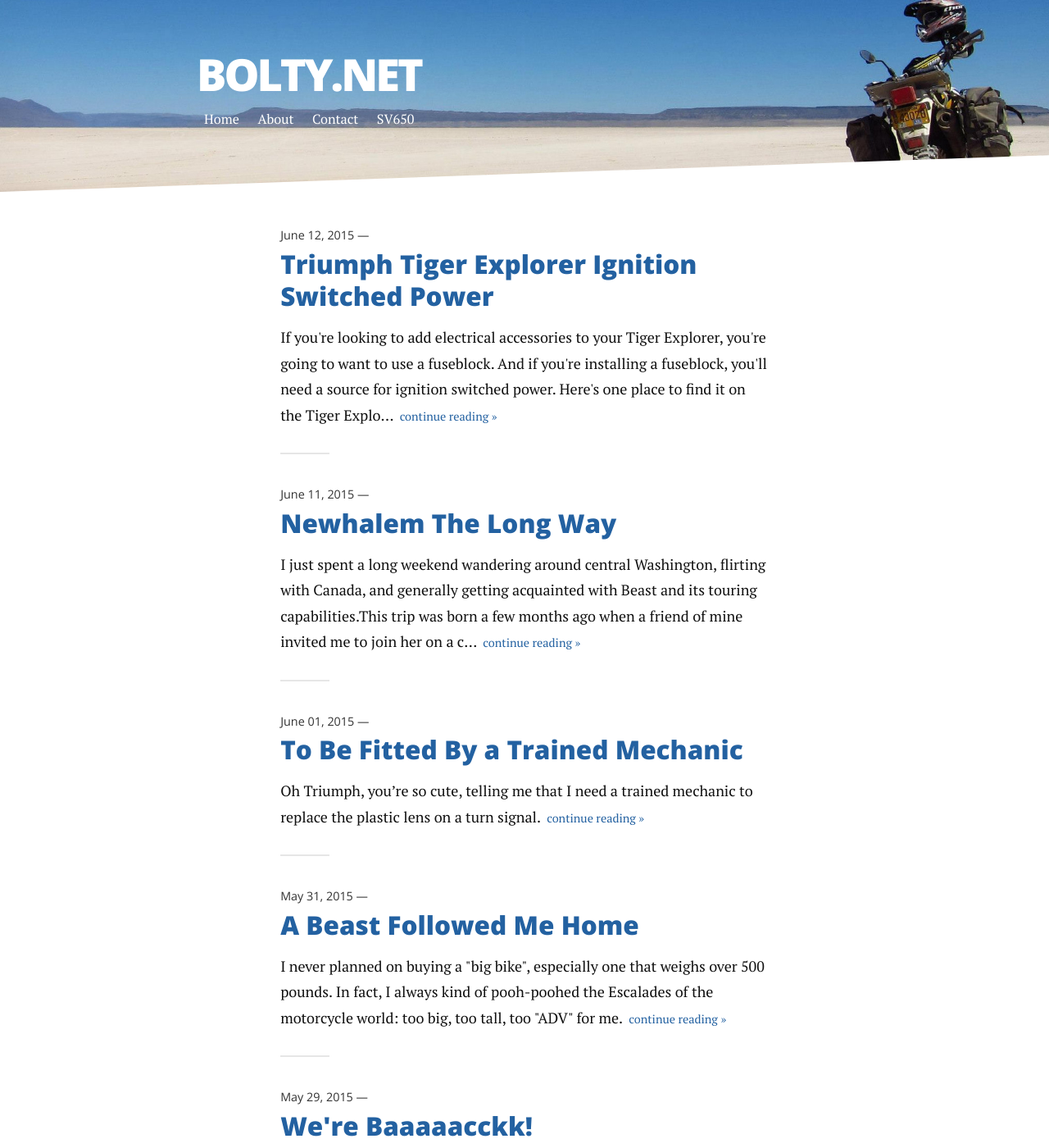
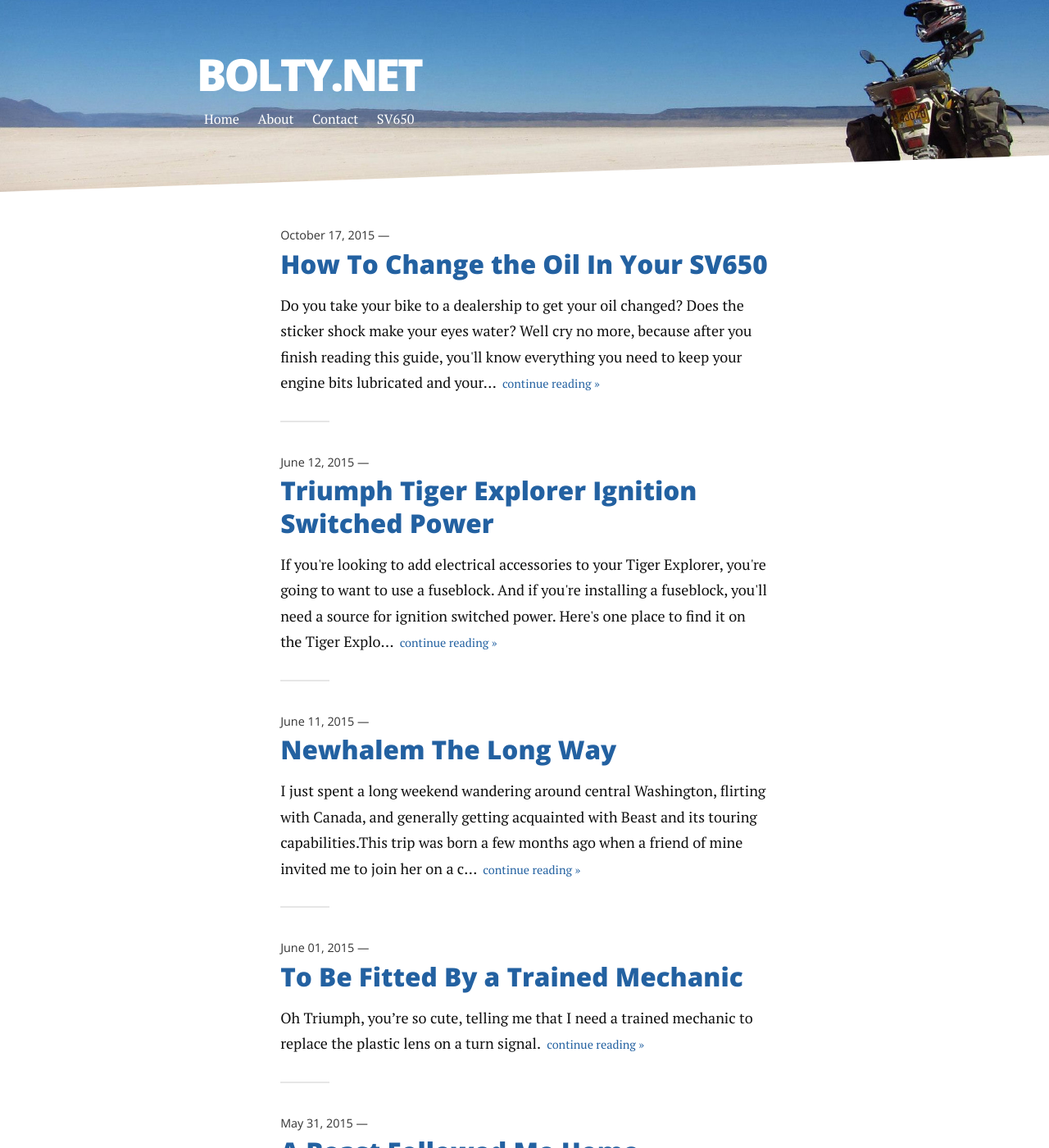
Before and after one commit to boltynet/boltynet.github.io, a Jekyll site: the page built from index.html, in a window 1280 px wide and 1400 px high. Shown: the whole window at 82% size. Built offline with Jekyll 4.4.1, drawn with Linux system fonts in a browser that asks for light colours; nearby versions of some CDN libraries; Markdown is read by kramdown in place of the engine named in the settings; the list of posts is cut into pages by our own code; comment, search, counter and statistics services are not loaded; some of the changed lines change nothing that is shown; some of the changed text lies outside the part shown.

Commit message:
Add new post: How To Change the Oil in Your SV650

```diff
--- /dev/null
+++ b/_posts/2015-10-17-how-to-change-the-oil-in-your-sv650.markdown
@@ -0,0 +1,237 @@
+---
+layout: post
+title: "How To Change the Oil In Your SV650"
+date: 2015-10-17 16:30:00 -0700
+tags: [ wrenching, sv650 ]
+comments: true
+---
+
+<p class="intro"><span class="dropcap">D</span>o you take your bike to a dealership to get your oil changed? Does the sticker shock make your eyes water? Well cry no more, because after you finish reading this guide, you'll know everything you need to keep your engine bits lubricated and your wallet fat and happy.</p>
+
+This guide is written for those who are new to wrenching. As such, it's written at an exhaustive level of detail. <strong>If you're experienced at performing your own maintenance, click here to <a href="#summary">skip right to the summary.</a></strong>
+
+In this guide, we will change the oil and oil filter on a 2007 SV650. These instructions should work for all years and models of SV650, though if you own a fully-faired (SF) model, you may need to remove some plastic. For the final word, consult your owner's manual.
+
+###Step 1: Gather the Required Tools and Materials
+
+* 14mm wrench or socket
+* 2.4 quarts oil (2.9 quarts if changing oil filter)
+* clean funnel
+* drain pan
+* crush washer (size M12)
+
+If changing the oil filter, you'll also need
+
+* new oil filter (Suzuki part # 16510-03G00-X07)
+* oil filter wrench (Suzuki part # 09915-40611) -- a generic oil filter wrench or strap wrench for smaller filters will also work too
+* 3/8 socket wrench
+
+<figure><a href="https://tbolt.smugmug.com/photos/i-kTwVFXb/0/O/i-kTwVFXb.jpg"><img src="https://tbolt.smugmug.com/photos/i-kTwVFXb/0/M/i-kTwVFXb-M.jpg"/></a></figure>
+
+The <strong>clean funnel</strong> will be used when pouring the new oil into the engine.
+
+The wrench shown in the picture is a <strong>14mm, 6pt combination wrench</strong>. 14mm refers to the size of the bolt that the wrench will fit, 6pt (points) refers to the shape of the socket end (note the hexagon shape, thus, 6 points), and combination means that the wrench has an open end and a socket end. I like 6pt sockets because they reduce the chance of rounding off (wearing down) the heads of bolts, and drain bolts in particular have a reputation for being made out of soft cheese. I'm looking at you, BMW.
+
+Sometimes, especially if you've had your dealer change your oil, the drain plug will be torqued (tightened) way too tight. The length of <strong>PVC pipe</strong> shown in the picture is my way of dealing with such nuisances. If you can't loosen the drain bolt using the wrench alone, you can use the pipe for additional leverage.
+
+<figure><a href="https://tbolt.smugmug.com/photos/i-kbHTDpN/0/O/i-kbHTDpN.jpg"><img src="https://tbolt.smugmug.com/photos/i-kbHTDpN/0/M/i-kbHTDpN-M.jpg"/></a></figure>
+
+An <strong>oil drain pan</strong> is used to catch the dirty oil as it drains from the engine. I like this style of drain pan because it makes transporting the used oil to an oil recycling center easy. It also includes a grate to keep the drain plug from dropping down into the oil. No more fishing for drain plugs!
+
+<figure><a href="https://tbolt.smugmug.com/photos/i-DLtLrnJ/0/O/i-DLtLrnJ.jpg"><img src="https://tbolt.smugmug.com/photos/i-DLtLrnJ/0/M/i-DLtLrnJ-M.jpg"/></a></figure>
+
+A basic oil change (not including changing the oil filter) requires approximately <strong>2.4 quarts of oil</strong>. If you're changing the oil filter too, you'll need 2.9 quarts. I prefer Castrol GTX 10W-40 oil. This is a conventional, non-synthetic, petroleum-based oil made for automobiles. As Motorcycle Consumer News likes to say, "oil is a slippery subject," and which oil is "best" is a controversial subject indeed. In general, as long as the oil is <strong>not marked as Energy Conserving</strong>, it should be fine for use in your motorcycle.
+
+Look for the API Service symbol on the back of the oil container. If the oil is energy conserving, it will be printed in the bottom half of the doughnut.
+
+<figure><a href="https://tbolt.smugmug.com/photos/i-P46SKZV/0/O/i-P46SKZV.png"><img src="https://tbolt.smugmug.com/photos/i-P46SKZV/0/M/i-P46SKZV-M.png"/></a></figure>
+
+<figure><a href="https://tbolt.smugmug.com/photos/i-gZ4Rb7d/0/O/i-gZ4Rb7d.jpg"><img src="https://tbolt.smugmug.com/photos/i-gZ4Rb7d/0/M/i-gZ4Rb7d-M.jpg"/></a></figure>
+
+###Step 2: Go For a Ride
+
+Put on your gear and go for a ride for 15 to 20 minutes or so. You want to get the oil warmed up and moving so that it'll drain freely from the engine, but not too hot that it'll burn you if you accidentally touch it.
+
+Park your motorcycle in a nice flat work area and put it on its sidestand. If you have a rear stand, I highly recommend using it.
+
+###Step 3: Unscrew the Filler Cap
+
+Locate the oil filler cap on the right side of the engine.
+
+<figure><a href="https://tbolt.smugmug.com/photos/i-jkxxTFL/0/O/i-jkxxTFL.jpg"><img src="https://tbolt.smugmug.com/photos/i-jkxxTFL/0/M/i-jkxxTFL-M.jpg"/></a></figure>
+
+Remove the cap and set it aside someplace where it won't get dirty. You'll want to keep this area as clean as possible so contaminants don't get into the engine.
+
+###Step 4: Locate the Drain Plug
+
+On the left side of the bike, the drain plug is located aft of the oil filter and below the big plate stamped with a numerical code.
+
+<figure><a href="https://tbolt.smugmug.com/photos/i-zNSN5dV/0/O/i-zNSN5dV.jpg"><img src="https://tbolt.smugmug.com/photos/i-zNSN5dV/0/M/i-zNSN5dV-M.jpg"/></a></figure>
+
+Here's the drain plug up close and personal:
+
+<figure><a href="https://tbolt.smugmug.com/photos/i-Mxb2D9Z/0/O/i-Mxb2D9Z.jpg"><img src="https://tbolt.smugmug.com/photos/i-Mxb2D9Z/0/M/i-Mxb2D9Z-M.jpg"/></a></figure>
+
+###Step 5: Loosen the Drain Plug
+
+Place the drain pan in a location directly below the drain plug. To loosen the plug, turn the wrench <strong>clockwise</strong>.
+
+<figure><a href="https://tbolt.smugmug.com/photos/i-DxzGzf4/0/O/i-DxzGzf4.jpg"><img src="https://tbolt.smugmug.com/photos/i-DxzGzf4/0/M/i-DxzGzf4-M.jpg"/></a></figure>
+
+In the above picture, I am pulling the wrench toward me. From this vantage point, the drain plug is upside down so "righty tighty, lefty loosy" is actually reversed. If you prefer to lay on your back and look up at the bolt, you will need to turn your wrench counter-clockwise to loosen it and clockwise to tighten it.
+
+If the drain plug refuses to loosen despite your best efforts, take the length of PVC pipe and slip it over the end of the wrench like so:
+
+<figure><a href="https://tbolt.smugmug.com/photos/i-9vhTnrX/0/O/i-9vhTnrX.jpg"><img src="https://tbolt.smugmug.com/photos/i-9vhTnrX/0/M/i-9vhTnrX-M.jpg"/></a></figure>
+
+The extra inches provided by the pipe will often give you enough additional leverage to free a stubborn bolt. Be careful, and if you still have problems, ask for help!
+
+Once you've got the drain plug loosened, you can set the wrench aside and, if the plug's not too hot, unscrew it with your fingers. Test the temperature of the plug first before you touch it with your bare hands.
+
+<figure><a href="https://tbolt.smugmug.com/photos/i-zR39RSm/0/O/i-zR39RSm.jpg"><img src="https://tbolt.smugmug.com/photos/i-zR39RSm/0/M/i-zR39RSm-M.jpg"/></a></figure>
+
+The drain plug can be loosened quite a ways before the oil will come out. Once you're past this point or so, slow down turning the bolt because it could drop at any moment. If you don't mind getting your hands dirty, you can keep turning the bolt by hand, or use the wrench.
+
+<figure><a href="https://tbolt.smugmug.com/photos/i-xFHPDmL/0/O/i-xFHPDmL.jpg"><img src="https://tbolt.smugmug.com/photos/i-xFHPDmL/0/M/i-xFHPDmL-M.jpg"/></a></figure>
+
+Once the bolt is removed, let the oil drain into the pan.
+
+###Step 6: Drain Oil and Clean the Drain Plug
+
+While the oil is draining, I like to take some time to clean the drain plug. It's usually quite dirty:
+
+<figure><a href="https://tbolt.smugmug.com/photos/i-vkxXG7Q/0/O/i-vkxXG7Q.jpg"><img src="https://tbolt.smugmug.com/photos/i-vkxXG7Q/0/M/i-vkxXG7Q-M.jpg"/></a></figure>
+
+That black sludge at the tip of the plug is actually metallic particles. The drain plug on the SV650 has a small magnet at the end to catch and hold these particles and keep them from floating around inside the engine. That's why I'm a firm believer in <strong>frequent oil changes make happy engines.</strong>
+
+Here's the result after a little bit of elbow grease:
+
+<figure><a href="https://tbolt.smugmug.com/photos/i-HSqNNkD/0/O/i-HSqNNkD.jpg"><img src="https://tbolt.smugmug.com/photos/i-HSqNNkD/0/M/i-HSqNNkD-M.jpg"/></a></figure>
+
+###Step 7: Change the Crush Washer
+
+Careful observers will note that there's something missing in the previous picture. In the first picture, the bolt has a small washer. In the second picture, the washer has been removed. This washer is called a <strong>crush washer</strong> and is used to ensure a tight seal when tightening up the drain plug. The very last thing you want while on a ride is to lose your oil plug! The crush washer also helps prevent over-tightening the drain plug, which will result in stripped threads.
+
+The crush washer is designed to collapse (i.e. crush) when tightened, thus its name. As a result, crush washers are meant to be used only once. Others may tell you that you can get away with re-using your crush washers, but to be on the safe side, change the crush washer every oil change. The SV650 drain plug requires an M12 size crush washer, which can be bought at your local dealership for pennies. I usually buy a bunch all at once.
+
+###Step 8: Tighten the Drain Plug
+
+By this time, the oil should be almost completely drained. A few drips of dirty oil here and there can be expected unless you want to let things sit for several hours. Since we're in this to save time and money, go ahead and put the drain plug back in its place. Tighten the plug by turning it <strong>counter-clockwise</strong> with your fingers as far as you can, then use a wrench for the final tightening.
+
+<figure><a href="https://tbolt.smugmug.com/photos/i-NBLT3vR/0/O/i-NBLT3vR.jpg"><img src="https://tbolt.smugmug.com/photos/i-NBLT3vR/0/M/i-NBLT3vR-M.jpg"/></a></figure>
+
+In this picture, I am pushing the wrench away from me to tighten the plug. You don't want to tighten the plug so tight that you'll need to use the pipe to get it off the next time you change the oil, but you also don't want it to be too loose or it'll work itself back out. With practice, you'll find the happy medium.
+
+If you don't need to change the oil filter, click here to <a href="#fillwithcleanoil">skip to the next step</a>.
+
+###<a id="oilfilter">Step 9: Remove the Oil Filter</a>
+
+First, make sure you have the necessary items: a <strong>new oil filter</strong>, the correct <strong>oil filter wrench</strong> (Suzuki part # 09915-40611) and a <strong>3/8 socket wrench</strong>. A strap wrench will do if you don't have the Suzuki filter wrench.
+
+<figure><a href="https://tbolt.smugmug.com/photos/i-MWp85DC/0/O/i-MWp85DC.jpg"><img src="https://tbolt.smugmug.com/photos/i-MWp85DC/0/M/i-MWp85DC-M.jpg"/></a></figure>
+
+Here's what a new oil filter looks like out of the box:
+
+<figure><a href="https://tbolt.smugmug.com/photos/i-mdSHrvC/0/O/i-mdSHrvC.jpg"><img src="https://tbolt.smugmug.com/photos/i-mdSHrvC/0/M/i-mdSHrvC-M.jpg"/></a></figure>
+
+Situate your drain pan directly underneath the spot where the oil filter meets the engine. Then, place the filter wrench on the end of the old oil filter and use the socket wrench to loosen things up.
+
+<figure><a href="https://tbolt.smugmug.com/photos/i-zZMXNTD/0/O/i-zZMXNTD.jpg"><img src="https://tbolt.smugmug.com/photos/i-zZMXNTD/0/M/i-zZMXNTD-M.jpg"/></a></figure>
+
+Once the oil filter turns freely, you can use your hand to slowly unscrew it. Dirty oil will begin draining almost immediately, so be careful.
+
+<figure><a href="https://tbolt.smugmug.com/photos/i-htgJ3FP/0/O/i-htgJ3FP.jpg"><img src="https://tbolt.smugmug.com/photos/i-htgJ3FP/0/M/i-htgJ3FP-M.jpg"/></a></figure>
+
+Continue to slowly unscrew the filter until it comes free. Allow the dirty oil to keep draining.
+
+<figure><a href="https://tbolt.smugmug.com/photos/i-qjp3jB4/0/O/i-qjp3jB4.jpg"><img src="https://tbolt.smugmug.com/photos/i-qjp3jB4/0/M/i-qjp3jB4-M.jpg"/></a></figure>
+
+Here's the old oil filter. Don't tip it over or dirty oil will come out! If you can, recycle it at an auto parts store or oil change place.
+
+<figure><a href="https://tbolt.smugmug.com/photos/i-tF3XNw9/0/O/i-tF3XNw9.jpg"><img src="https://tbolt.smugmug.com/photos/i-tF3XNw9/0/M/i-tF3XNw9-M.jpg"/></a></figure>
+
+###Step 10: Install the New Oil Filter
+
+While the last of the dirty oil is draining, unwrap the new filter and pour some of your clean motor oil into a small container.
+
+<figure><a href="https://tbolt.smugmug.com/photos/i-6TDpdDm/0/O/i-6TDpdDm.jpg"><img src="https://tbolt.smugmug.com/photos/i-6TDpdDm/0/M/i-6TDpdDm-M.jpg"/></a></figure>
+
+Take some of the clean motor oil and rub it around the rubber gasket on the new filter.
+
+<figure><a href="https://tbolt.smugmug.com/photos/i-NcDCkwN/0/O/i-NcDCkwN.jpg"><img src="https://tbolt.smugmug.com/photos/i-NcDCkwN/0/M/i-NcDCkwN-M.jpg"/></a></figure>
+
+Now, take a clean shop towel and thoroughly clean the filter mounting surface. It'll be a little tricky because the dirty oil will continue to seep out. You'll have to work quick.
+
+<figure><a href="https://tbolt.smugmug.com/photos/i-ZcHRXVz/0/O/i-ZcHRXVz.jpg"><img src="https://tbolt.smugmug.com/photos/i-ZcHRXVz/0/M/i-ZcHRXVz-M.jpg"/></a></figure>
+
+Screw on the new oil filter by hand until the gasket <strong>just touches the mounting surface</strong>.
+
+<figure><a href="https://tbolt.smugmug.com/photos/i-SffgKxK/0/O/i-SffgKxK.jpg"><img src="https://tbolt.smugmug.com/photos/i-SffgKxK/0/M/i-SffgKxK-M.jpg"/></a></figure>
+
+Now, you must note a reference point on the filter so you can keep track of the number of turns made as you tighten it. I made some scratches on my filter wrench to indicate top dead center.
+
+<figure><a href="https://tbolt.smugmug.com/photos/i-bz5H6Bv/0/O/i-bz5H6Bv.jpg"><img src="https://tbolt.smugmug.com/photos/i-bz5H6Bv/0/M/i-bz5H6Bv-M.jpg"/></a></figure>
+
+Put the wrench on the end of the filter, like so:
+
+<figure><a href="https://tbolt.smugmug.com/photos/i-nLvHKS3/0/O/i-nLvHKS3.jpg"><img src="https://tbolt.smugmug.com/photos/i-nLvHKS3/0/M/i-nLvHKS3-M.jpg"/></a></figure>
+
+Tighten the filter 2 full turns. If you have a torque wrench, you can tighten it to 20N&middot;n (2.0 kgf-m, 14.5 lb-ft). That's it for the filter.
+
+###<a id="fillwithcleanoil">Step 11: Fill With Clean Oil</a>
+
+Now we're on the home stretch and it's time to fill the engine with new oil. Remember what I said about keeping the oil filler area clean? I like to take the additional step of very carefully cleaning around the filler opening with a clean rag.
+
+<figure><a href="https://tbolt.smugmug.com/photos/i-TVCXbVP/0/O/i-TVCXbVP.jpg"><img src="https://tbolt.smugmug.com/photos/i-TVCXbVP/0/M/i-TVCXbVP-M.jpg"/></a></figure>
+
+Then, it's a simple matter of sticking the funnel into the hole and adding the new oil.
+
+<figure><a href="https://tbolt.smugmug.com/photos/i-Ms8hJCs/0/O/i-Ms8hJCs.jpg"><img src="https://tbolt.smugmug.com/photos/i-Ms8hJCs/0/M/i-Ms8hJCs-M.jpg"/></a></figure>
+
+If you've purchased quarts of oil, add the first two quarts and just a little bit of the third. Then stop and check the oil level as follows:
+
+1. Replace the oil filler cap.
+1. Start the bike and let it idle for a few minutes.
+1. Turn off the bike.
+1. Make sure the bike is level. Then wait for at least 60 seconds.
+1. Check the oil level using the sight glass.
+
+This is what the oil level looked like after my first check:
+
+<figure><a href="https://tbolt.smugmug.com/photos/i-vVh5tZQ/0/O/i-vVh5tZQ.jpg"><img src="https://tbolt.smugmug.com/photos/i-vVh5tZQ/0/M/i-vVh5tZQ-M.jpg"/></a></figure>
+
+Before the check, the oil level read full. Now it's half-empty. This is why it's important to take the time to check. Keep adding oil and checking the oil level until it reads full in the sight glass:
+
+<figure><a href="https://tbolt.smugmug.com/photos/i-7VwjJZD/0/O/i-7VwjJZD.jpg"><img src="https://tbolt.smugmug.com/photos/i-7VwjJZD/0/M/i-7VwjJZD-M.jpg"/></a></figure>
+
+Tighten the filler cap, and your job is done! Don't be discouraged if your first attempt takes you a long time. Keep changing your oil yourself and you'll find that it takes less than 20 minutes and costs around $10 (depending on which oil you buy). Now that's a price I can live with!
+
+###<a id="summary">Summary</a>
+
+Materials needed:
+
+* 14mm wrench or socket
+* 2.4 quarts oil (2.9 quarts if changing oil filter)
+* clean funnel
+* drain pan
+* crush washer (size M12)
+
+If changing the oil filter, you'll also need
+
+* new oil filter (Suzuki part # 16510-03G00-X07)
+* oil filter wrench (Suzuki part # 09915-40611)
+* 3/8 socket wrench
+
+Steps:
+
+1. Warm up engine.
+1. Open oil filler cap.
+1. Loosen drain plug and drain oil.
+1. Replace drain plug and crush washer.
+1. Remove oil filter.
+1. Rub clean oil around rubber gasket on new filter.
+1. Screw filter on by hand until gasket touches mounting surface. Then, use a wrench to tighten and additional 2 full turns.
+1. Fill with clean oil. Approx. 2.4 quarts if not changing oil filter, 2.9 quarts if changing filter.
+1. Check oil level.
+
+*Fin.*
--- a/sv650/index.html
+++ b/sv650/index.html
@@ -4,8 +4,10 @@ title: SV650
 ---
 
 <div class="post">
-	<h1 class="pageTitle">SV650</h1>
-	<!--<img src="{{ '/assets/img/touring.jpg' | prepend: site.baseurl }}" alt="">-->
-	<p class="intro">Coming Soon!</p>
-	<p>Yes, bolty's SV650 HOWTO guides will be back -- as soon as I get them converted to this new blog software.<p>
+    <h1 class="pageTitle">SV650</h1>
+    <p class="intro">Under (Re)construction!</p>
+    <p>Yes, bolty's SV650 HOWTO guides will be back -- as soon as I get the rest of them converted to this new blog software.<p>
+    <ul>
+        <li><a href="/blog/how-to-change-the-oil-in-your-sv650/">How To Change the Oil in Your SV650</a></li>
+    </ul>
 </div>
```
